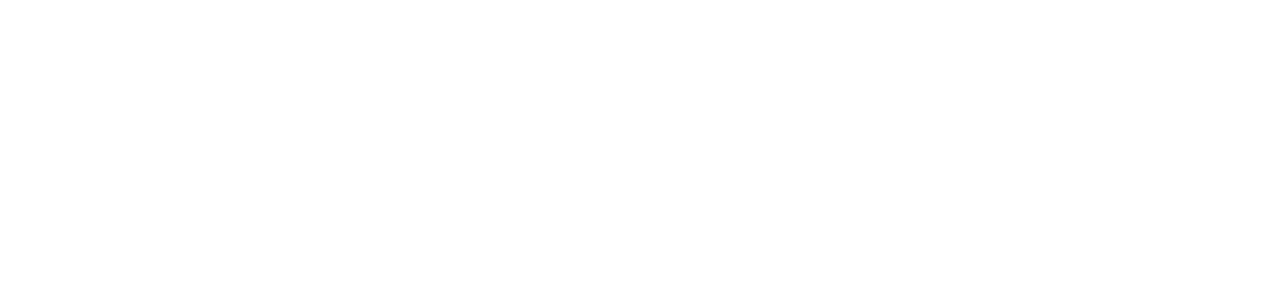
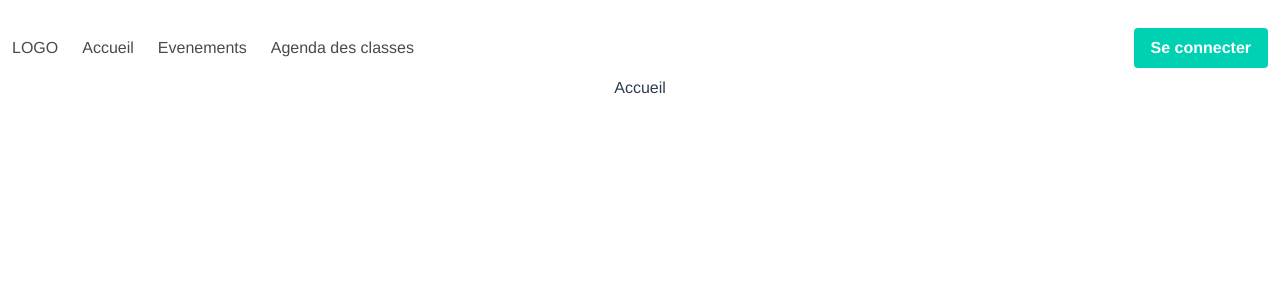
Before and after one commit to stephanesordet/ProjArt_FrontEnd, a Vue app in the folder Code_FrontEnd/: page / in a window 1280 px wide. Shown: the top 300 px of the page. Built offline with nearby package versions, Linux system fonts and the light colour scheme.

Commit message:
Add navbar with routing

```diff
--- /dev/null
+++ b/Code_FrontEnd/src/Accueil.vue
@@ -0,0 +1,10 @@
+<script setup>
+</script>
+
+<template>
+    <h1>Accueil</h1>
+</template>
+
+<style scoped>
+
+</style>
--- /dev/null
+++ b/Code_FrontEnd/src/AgendaClasse.vue
@@ -0,0 +1,10 @@
+<script setup>
+</script>
+
+<template>
+    <h1>Agenda classe</h1>
+</template>
+
+<style scoped>
+
+</style>
--- a/Code_FrontEnd/src/App.vue
+++ b/Code_FrontEnd/src/App.vue
@@ -1,23 +1,60 @@
 <script setup>
-import Button from 'primevue/button';
-import Menubar from 'primevue/menubar';
-import { ref, watchEffect } from 'vue';
-import { useFetch } from '../composables/fetch'
+import { ref, computed } from 'vue';
+import HelloWorld from './components/HelloWorld.vue'
+import TheNavbar from './components/TheNavbar.vue';
+import AgendaClasse from './AgendaClasse.vue';
+import Login from './Login.vue';
+import Evenements from './Evenements.vue';
+import Accueil from './Accueil.vue';
 
+  const routes = {
+    '#accueil': {
+      label: 'Accueil',
+      component: Accueil,
+    },
+    '#evenements': {
+      label: 'Evenements',
+      component: Evenements,
+    },
+    '#agendaClasse': {
+      label: 'Agenda Classe',
+      component: AgendaClasse,
+    },
+    '#login': {
+      label: 'Login',
+      component: Login,
+    },
+  };
 
+  const hash = ref(window.location.hash);
+
+  window.addEventListener('hashchange', () => hash.value = window.location.hash);
+
+  const curHash = computed(() => routes[hash.value] ? hash.value : Object.keys(routes)[0]);
+  const curComponent = computed(() => routes[curHash.value].component);
 </script>
 
 <template>
+  <TheNavbar :routes="routes" :curHash="curHash"></TheNavbar>
 
+  <main>
+    <template v-for="(route, hash) of routes">
+      <div v-show="hash == curHash">
+        <component :is="route.component"/>
+      </div>
+    </template>
+  </main>
 </template>
 
 <style>
+@import "https://cdn.jsdelivr.net/npm/bulma@0.9.4/css/bulma.min.css";
+
 #app {
   font-family: Avenir, Helvetica, Arial, sans-serif;
   -webkit-font-smoothing: antialiased;
   -moz-osx-font-smoothing: grayscale;
   text-align: center;
   color: #2c3e50;
-  margin-top: 60px;
+  margin-top: 20px;
 }
 </style>
--- /dev/null
+++ b/Code_FrontEnd/src/Evenements.vue
@@ -0,0 +1,10 @@
+<script setup>
+</script>
+
+<template>
+    <h1>Events</h1>
+</template>
+
+<style scoped>
+
+</style>
--- /dev/null
+++ b/Code_FrontEnd/src/Login.vue
@@ -0,0 +1,10 @@
+<script setup>
+</script>
+
+<template>
+    <h1>Login</h1>
+</template>
+
+<style scoped>
+
+</style>
--- /dev/null
+++ b/Code_FrontEnd/src/components/TheNavbar.vue
@@ -0,0 +1,91 @@
+<script setup>
+import { ref } from 'vue';
+
+  window.addEventListener('hashchange', () => {
+    page.value = window.location.hash
+  })
+
+  document.addEventListener('DOMContentLoaded', () => {
+
+  // Get all "navbar-burger" elements
+  const $navbarBurgers = Array.prototype.slice.call(document.querySelectorAll('.navbar-burger'), 0);
+
+  // Add a click event on each of them
+  $navbarBurgers.forEach( el => {
+    el.addEventListener('click', () => {
+
+      // Get the target from the "data-target" attribute
+      const target = el.dataset.target;
+      const $target = document.getElementById(target);
+
+      // Toggle the "is-active" class on both the "navbar-burger" and the "navbar-menu"
+      el.classList.toggle('is-active');
+      $target.classList.toggle('is-active');
+
+    });
+  });
+
+});
+
+  const props = defineProps({
+    routes: {
+      type: Object,
+      required: true
+    },
+    curHash: {
+      type: String,
+      required: true
+    }
+  });
+
+</script>
+
+<template>
+<nav class="navbar" role="navigation" aria-label="main navigation">
+  <div class="navbar-brand">
+    <a class="navbar-item" href="">
+      <span>LOGO</span>
+      <!-- <img src="https://bulma.io/images/bulma-logo.png" width="112" height="28"> -->
+    </a>
+
+    <a role="button" class="navbar-burger" data-target="navMenu" aria-label="menu" aria-expanded="false">
+    <span aria-hidden="true"></span>
+    <span aria-hidden="true"></span>
+    <span aria-hidden="true"></span>
+    </a>
+  </div>
+
+  <div id="navMenu" class="navbar-menu">
+    <div class="navbar-start">
+      <a class="navbar-item" href="#accueil">
+        Accueil
+      </a>
+
+      <a class="navbar-item" href="#evenements">
+        Evenements
+      </a>
+      <a class="navbar-item" href="#agendaClasse">
+        Agenda des classes
+      </a>
+    </div>
+
+    <div class="navbar-end">
+      <div class="navbar-item">
+        <div class="buttons">
+          <a class="button is-primary" href="#login">
+            <strong>Se connecter</strong>
+          </a>
+        </div>
+      </div>
+    </div>
+  </div>
+</nav>
+
+
+
+</template>
+
+<style scoped>
+
+
+</style>
```
